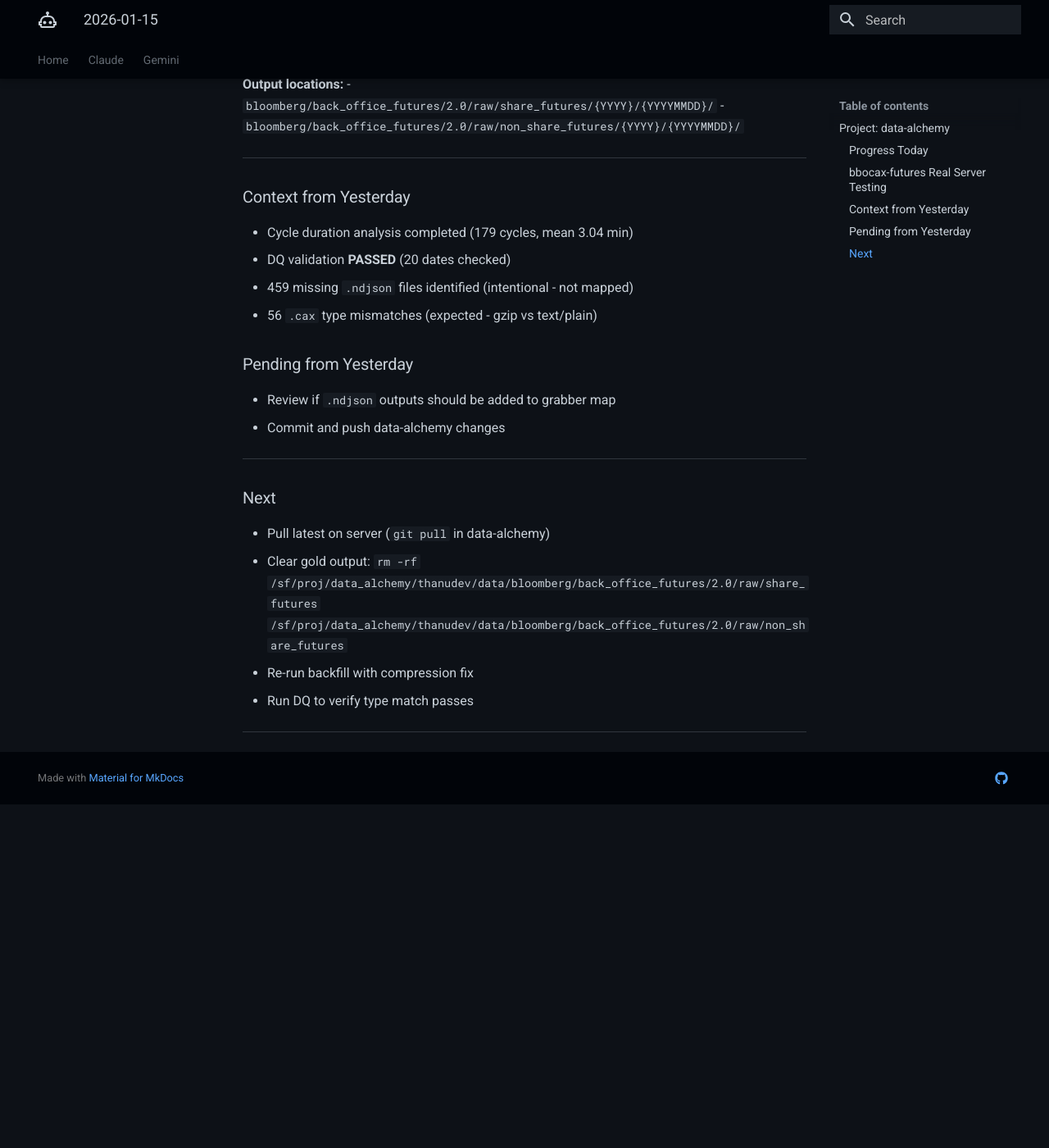
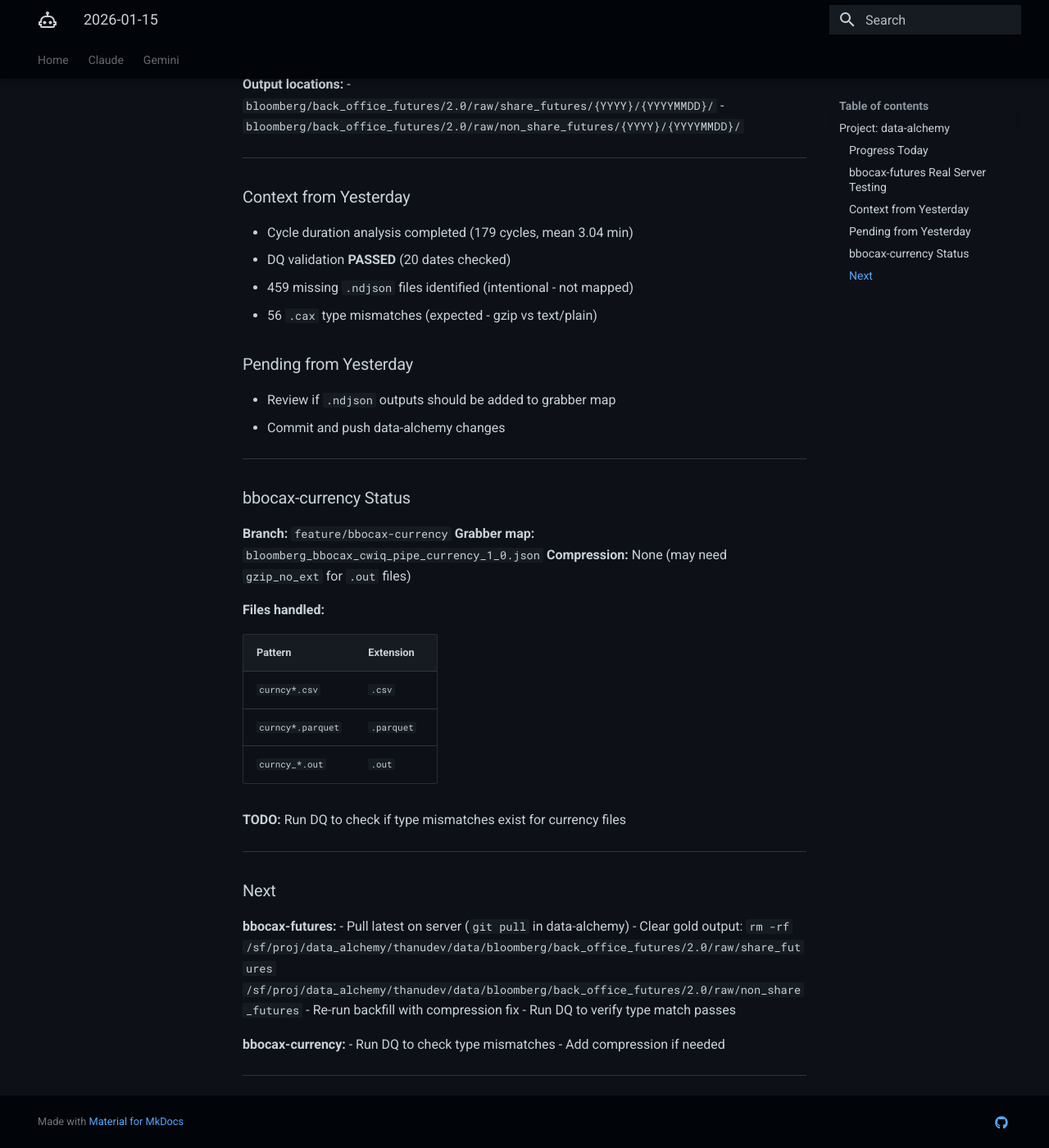
Before and after one commit to ThanuMahee12/AgentContext, an MkDocs documentation site: the page built from docs/Claude/sessions/linux/2026-01-15.md, in a window 1280 px wide and 1400 px high, scrolled down 1891 px. Shown: the whole window at 82% size. Built offline with MkDocs 1.6.1 and Material for MkDocs 9.7.7, drawn with Linux system fonts in a browser that asks for light colours; before the commit the page ends 2872 px from its top, so only the background shows below that; some of the changed text lies outside the part shown.

Commit message:
docs: add bbocax-currency status and next steps

```diff
--- a/docs/Claude/sessions/linux/2026-01-15.md
+++ b/docs/Claude/sessions/linux/2026-01-15.md
@@ -21,6 +21,7 @@
 - Ran DQ validation (20251110:20251120) - type mismatches found
 - Fixed: Added `gzip_no_ext` compression to futures grabber map
 - Pushed fix to `feature/bbocax-futures` (commit `6aa26f0`)
+- Checked `feature/bbocax-currency` branch - no compression set yet
 
 ---
 
@@ -104,11 +105,34 @@ back_office_futures/2.0/raw/share_futures/2025/20251229/shareFuturesBulkAsia1.di
 
 ---
 
+### bbocax-currency Status
+
+**Branch:** `feature/bbocax-currency`
+**Grabber map:** `bloomberg_bbocax_cwiq_pipe_currency_1_0.json`
+**Compression:** None (may need `gzip_no_ext` for `.out` files)
+
+**Files handled:**
+
+| Pattern | Extension |
+|---------|-----------|
+| `curncy*.csv` | `.csv` |
+| `curncy*.parquet` | `.parquet` |
+| `curncy_*.out` | `.out` |
+
+**TODO:** Run DQ to check if type mismatches exist for currency files
+
+---
+
 ### Next
 
+**bbocax-futures:**
 - Pull latest on server (`git pull` in data-alchemy)
 - Clear gold output: `rm -rf /sf/proj/data_alchemy/thanudev/data/bloomberg/back_office_futures/2.0/raw/share_futures /sf/proj/data_alchemy/thanudev/data/bloomberg/back_office_futures/2.0/raw/non_share_futures`
 - Re-run backfill with compression fix
 - Run DQ to verify type match passes
 
+**bbocax-currency:**
+- Run DQ to check type mismatches
+- Add compression if needed
+
 ---
```
